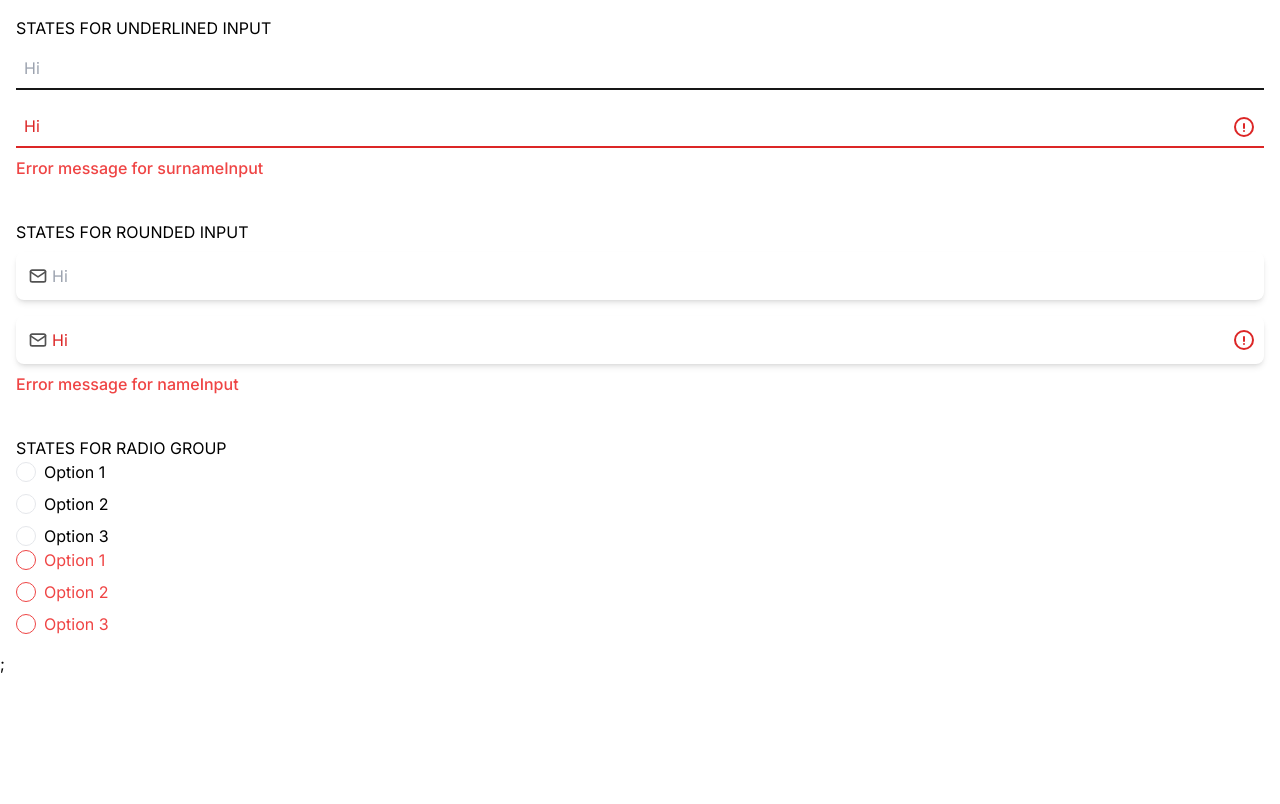
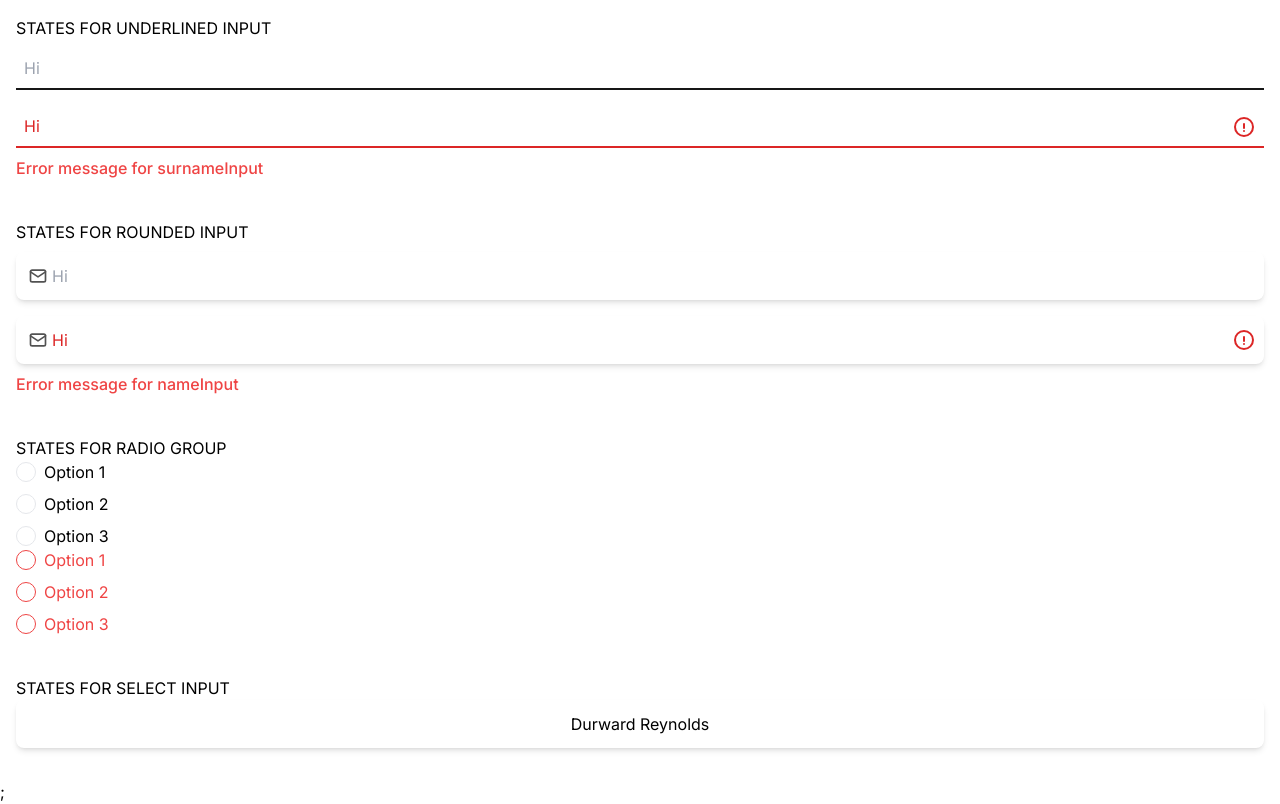
Before and after one commit to andrijantasevski/hackathons-platform, a Next.js app in the folder hackathon-project/: page / in a window 1280 px wide. Built offline with nearby package versions, Linux system fonts and the light colour scheme.

Commit message:
Added select input.

```diff
--- /dev/null
+++ b/hackathon-project/src/components/ui/InputSelect.tsx
@@ -0,0 +1,43 @@
+import { forwardRef, useState } from "react";
+import { Listbox } from "@headlessui/react";
+
+const people = [
+  { id: 1, name: "Durward Reynolds", unavailable: false },
+  { id: 2, name: "Kenton Towne", unavailable: false },
+  { id: 3, name: "Therese Wunsch", unavailable: false },
+  { id: 4, name: "Benedict Kessler", unavailable: true },
+  { id: 5, name: "Katelyn Rohan", unavailable: false },
+];
+
+interface Props {
+  selectItems: {
+    value: string | number | boolean;
+    title: string;
+  }[];
+  intent: "primary" | "error";
+}
+
+// TODO
+// Check if type is HTMLInputElement
+
+const InputSelect = forwardRef<HTMLInputElement, Props>(({ intent = "primary", selectItems }, ref) => {
+  const [value, setValue] = useState(people[0]);
+
+  return (
+    <Listbox ref={ref} value={value} onChange={setValue} as="div" className="relative">
+      <Listbox.Button className="relative mb-4 w-full rounded-lg p-3 shadow-md">{value.name}</Listbox.Button>
+
+      <Listbox.Options className="rounded-lg p-2 shadow-md">
+        {people.map((person) => (
+          <Listbox.Option className="rounded-lg p-2 transition-colors hover:bg-gray-200" key={person.id} value={person} disabled={person.unavailable}>
+            {person.name}
+          </Listbox.Option>
+        ))}
+      </Listbox.Options>
+    </Listbox>
+  );
+});
+
+InputSelect.displayName = "InputSelect";
+
+export default InputSelect;
--- a/hackathon-project/src/pages/index.tsx
+++ b/hackathon-project/src/pages/index.tsx
@@ -1,8 +1,9 @@
 import { Button } from "@/components/ui/Button";
 import InputRounded from "@/components/ui/InputRounded";
 import InputUnderlined from "@/components/ui/InputUnderlined";
-import InputRadioGroup from "@/components/ui/RadioGroup";
+import InputRadioGroup from "@/components/ui/InputRadioGroup";
 import { IconMail } from "@tabler/icons-react";
+import InputSelect from "@/components/ui/InputSelect";
 
 export default function Home() {
   return (
@@ -49,6 +50,18 @@ export default function Home() {
           ]}
         />
       </div>
+
+      <div>
+        <div>STATES FOR SELECT INPUT</div>
+        <InputSelect
+          intent="primary"
+          selectItems={[
+            { title: "Option 1", value: "hi2" },
+            { title: "Option 2", value: "hi3" },
+            { title: "Option 3", value: "hi1" },
+          ]}
+        />
+      </div>
     </main>
   );
 }
```
Also changed, not shown: hackathon-project/src/components/ui/InputRadioGroup.tsx (renamed from hackathon-project/src/components/ui/RadioGroup.tsx).
